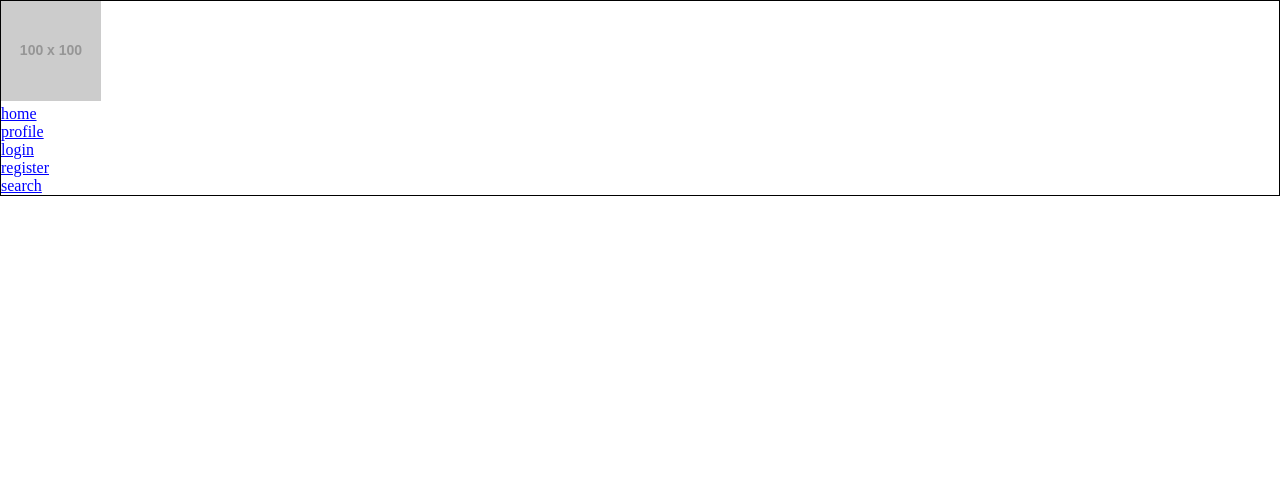
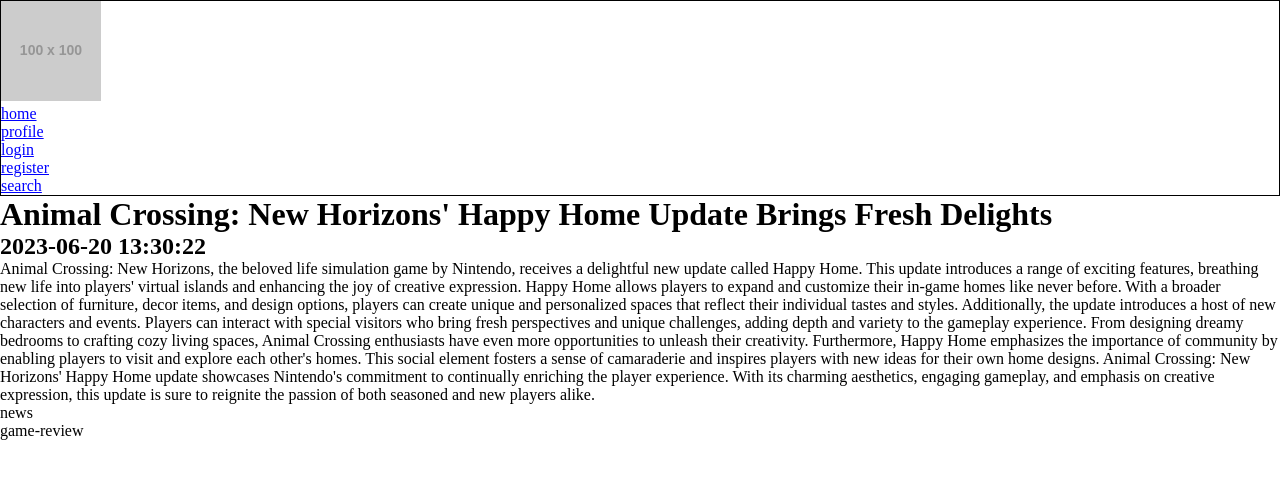
Before and after one commit to vleesenbotten/eindopdracht-frontend-fml, a React (Create React App) app: page /articles/10 in a window 1280 px wide. Shown: the top 478 px of the page. Built offline with nearby package versions, Linux system fonts and the light colour scheme.

Commit message:
feature news done and dusted

```diff
--- a/src/App.js
+++ b/src/App.js
@@ -8,6 +8,7 @@
 import Search from "./pages/search/Search";
 import GameDetails from "./pages/gamedetails/GameDetails";
 import Articles from "./pages/articles/Articles";
+import ArticlePost from "./pages/articlepost/ArticlePost";
 
 
 function App() {
@@ -21,6 +22,7 @@
             <Route path="/profile" element={<Profile />} />
             <Route path="/search" element={<Search />} />
             <Route path="/articles" element={<Articles/>} />
+            <Route path="/articles/:id" element={<ArticlePost/>} />
             <Route path="/game/:id" element={<GameDetails />} />
         </Routes>
       </>
--- a/src/components/articleCard/ArticleCard.js
+++ b/src/components/articleCard/ArticleCard.js
@@ -1,6 +1,7 @@
 import React from 'react';
+import {Link} from "react-router-dom";
 
-function ArticleCard({ title, date, content, tags }) {
+function ArticleCard({ title, date, content, tags, id }) {
     const articlePreview = content.slice(0, 400) + "...";
 
     return (
@@ -13,6 +14,7 @@
                     <li key={tag.id}>{tag.name}</li>
                 ))}
             </ul>
+            <Link to={`/articles/${id}`}>read more</Link>
         </div>
     );
 }
--- /dev/null
+++ b/src/pages/articlepost/ArticlePost.js
@@ -0,0 +1,25 @@
+import React from 'react';
+import articles from "../../data/articles.json";
+import {useParams} from "react-router-dom";
+
+function ArticlePost() {
+    const { id } = useParams();
+
+    const currentArticle = articles.find((article) => {
+        return article.id === id;
+    })
+    return (
+        <div>
+            <h1>{currentArticle.title}</h1>
+            <h2>{currentArticle.date}</h2>
+            <p>{currentArticle.content}</p>
+            <ul>
+                {currentArticle.tags.map((tag) => (
+                    <li key={tag.id}>{tag.name}</li>
+                ))}
+            </ul>
+        </div>
+    );
+}
+
+export default ArticlePost;
--- a/src/pages/articles/Articles.js
+++ b/src/pages/articles/Articles.js
@@ -3,16 +3,19 @@
 import ArticleCard from "../../components/articleCard/ArticleCard";
 
 function Articles() {
+    const sortedArticles = articles.sort((a, b) => b.id - a.id);
+
     return (
         <>
-            <h1>All Articles</h1>
-            {articles.map((article) => (
+            <h1>all news articles</h1>
+            {sortedArticles.map((article) => (
                 <ArticleCard
                     key={article.id}
                     title={article.title}
                     date={article.date}
                     content={article.content}
                     tags={article.tags}
+                    id={article.id}
                 />
             ))}
         </>
--- a/src/pages/home/Home.js
+++ b/src/pages/home/Home.js
@@ -6,7 +6,8 @@
 
 
 function Home() {
-    const firstFiveArticles = articles.slice(0, 5);
+    const sortedArticles = articles.sort((a, b) => b.id - a.id);
+    const firstFiveArticles = sortedArticles.slice(0, 5);
 
     return (
         <>
@@ -22,6 +23,7 @@
                         date={article.date}
                         content={article.content}
                         tags={article.tags}
+                        id={article.id}
                     />
                 ))}
                 <Link to="/articles">View All Articles</Link>
```
